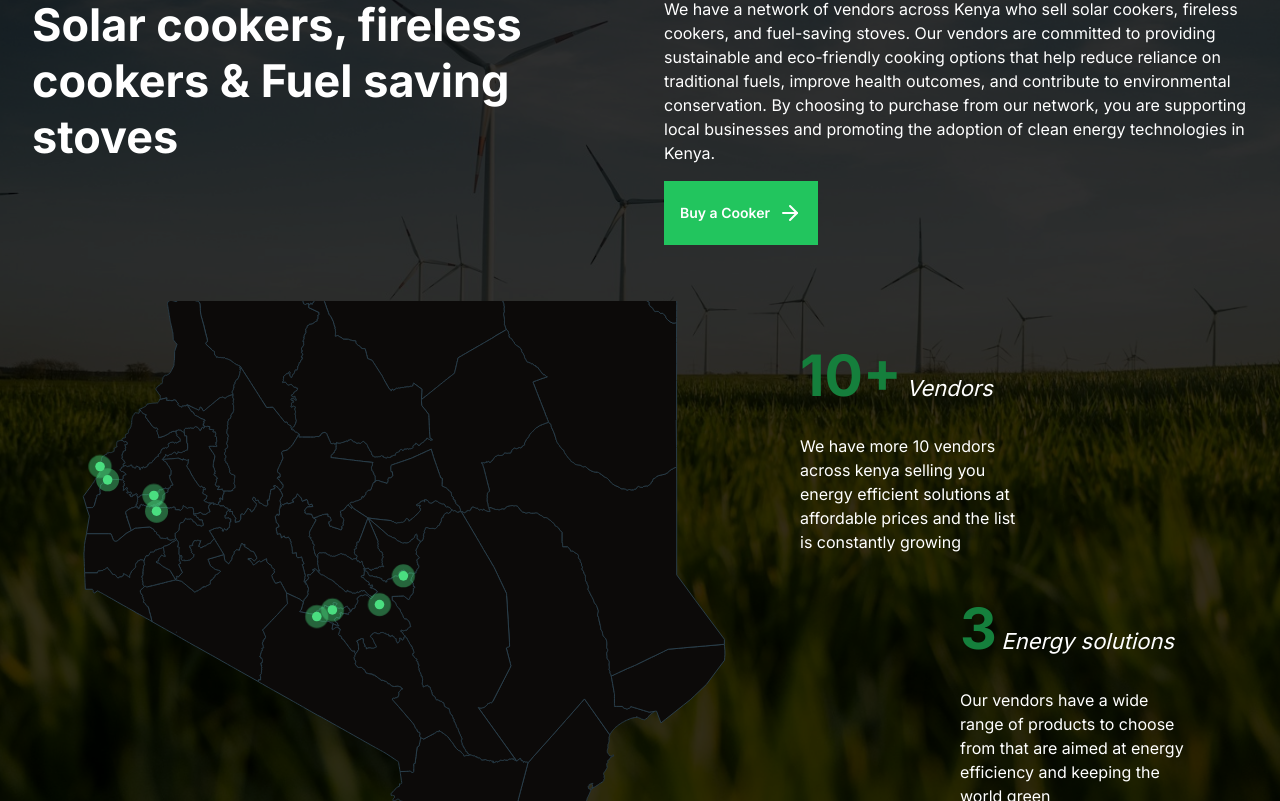
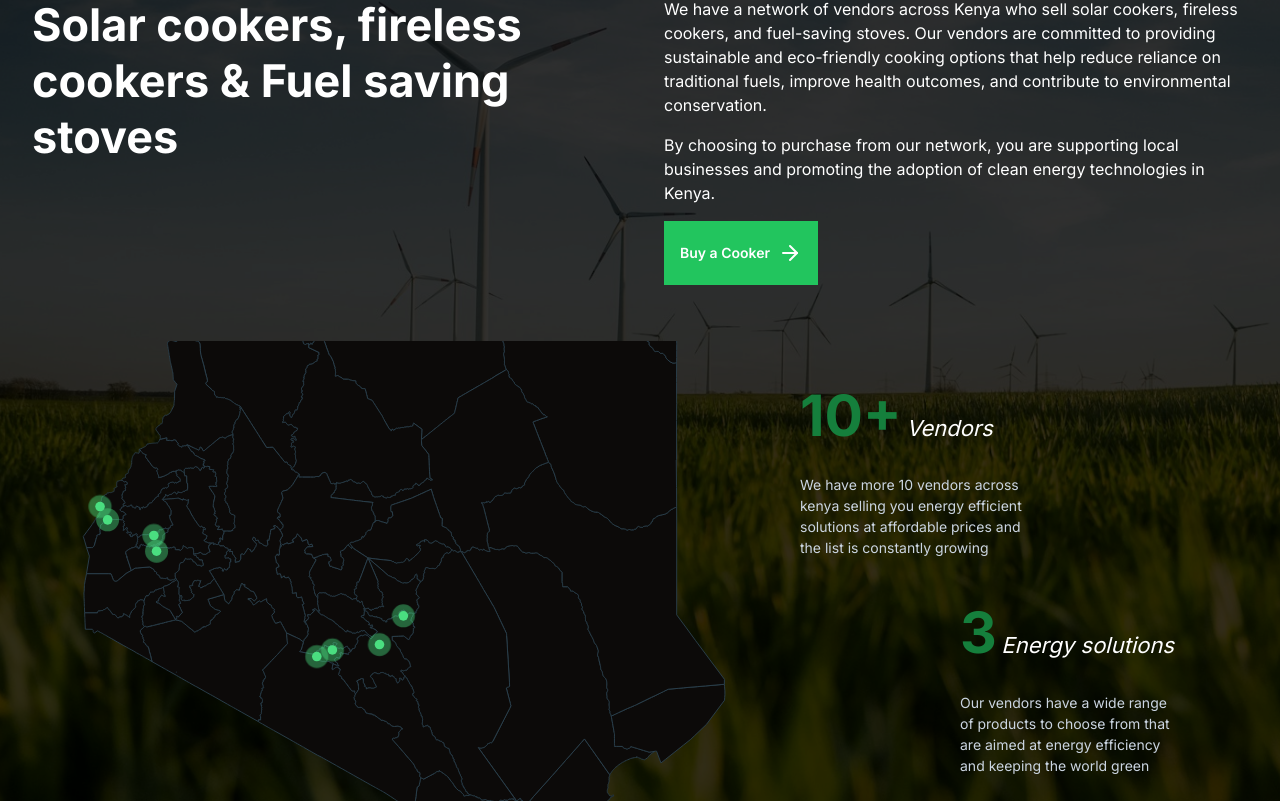
Before and after one commit to dinhe878/solarcookingkenya, a Next.js app: page / in a window 1280 px wide. Shown: the part 3819-4620 px from the top of the page. Built offline with nearby package versions, Linux system fonts and the light colour scheme.

Commit message:
spacing chnages

```diff
--- a/src/components/Vendors/Vendors.tsx
+++ b/src/components/Vendors/Vendors.tsx
@@ -73,7 +73,7 @@ const KenyaMap: React.FC<KenyaMapProps> = ({ geoJsonData, locations }) => {
   }, []);
 
   return (
-    <div className="py-20 min-h-screen items-center justify-center flex-col flex space-y-6 relative bg-black/5 bg-[url('/energy.jpg')] bg-cover bg-center">
+    <div className="py-20 min-h-screen items-center justify-center flex-col flex space-y-6 relative bg-black/95 bg-[url('/energy.jpg')] bg-cover bg-center">
       <div className="absolute inset-0 bg-black/80 z-0"></div>
       {/* Text on the top */}
       <div className="flex flex-col justify-between text-white w-full container p-8 gap-y-4 z-10">
@@ -92,8 +92,10 @@ const KenyaMap: React.FC<KenyaMapProps> = ({ geoJsonData, locations }) => {
               fireless cookers, and fuel-saving stoves. Our vendors are
               committed to providing sustainable and eco-friendly cooking
               options that help reduce reliance on traditional fuels, improve
-              health outcomes, and contribute to environmental conservation. By
-              choosing to purchase from our network, you are supporting local
+              health outcomes, and contribute to environmental conservation.
+            </p>
+            <p>
+              By choosing to purchase from our network, you are supporting local
               businesses and promoting the adoption of clean energy technologies
               in Kenya.
             </p>
@@ -178,7 +180,7 @@ const KenyaMap: React.FC<KenyaMapProps> = ({ geoJsonData, locations }) => {
               </span>{" "}
               <span className="text-title-large italic ">Vendors</span>
             </h2>
-            <p>
+            <p className="text-slate-300 text-title-small">
               We have more 10 vendors across kenya selling you energy efficient
               solutions at affordable prices and the list is constantly growing
             </p>
@@ -190,7 +192,7 @@ const KenyaMap: React.FC<KenyaMapProps> = ({ geoJsonData, locations }) => {
               </span>{" "}
               <span className="text-title-large italic">Energy solutions</span>
             </h2>
-            <p>
+            <p className="text-slate-300 text-title-small">
               Our vendors have a wide range of products to choose from that are
               aimed at energy efficiency and keeping the world green
             </p>
```
